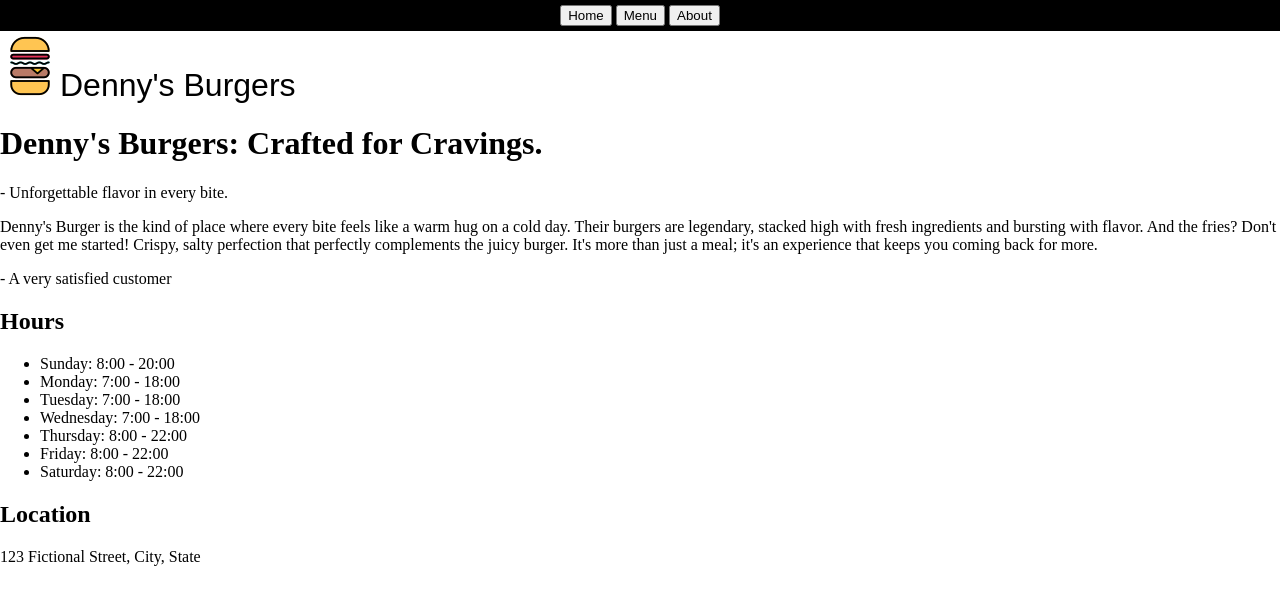
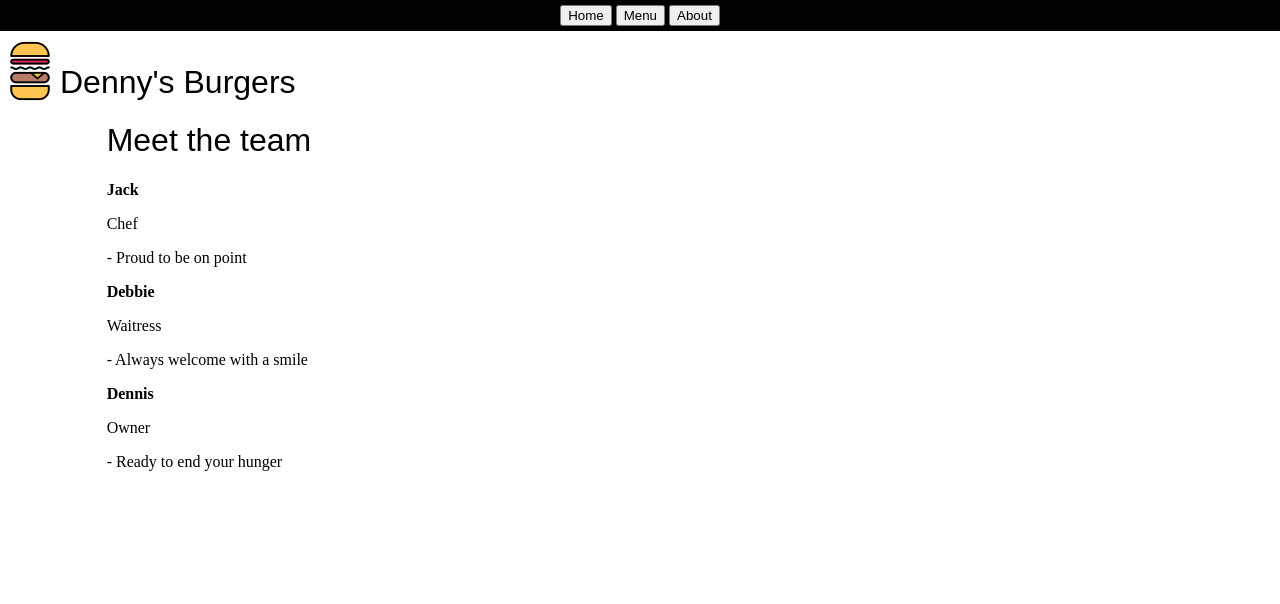
Before and after one commit to PedroDanadao/restaurant_page, a website built with webpack: page src/template.html in a window 1280 px wide. Both pictures are taken after a click on the button "About". Built offline with nearby package versions, Linux system fonts and the light colour scheme; a web font is replaced by a local one.

Commit message:
Add some styling to the pages

```diff
--- /dev/null
+++ b/src/contents/about_contents.js
@@ -0,0 +1,40 @@
+import { create_element, toggle_pages } from "./shared_functions";
+
+
+const content_element = document.querySelector("#content");
+const about_button = document.querySelector(".about_button");
+
+
+class AboutContents {
+    static about_container;
+    h1_about_title;
+
+    constructor() {
+        about_button.addEventListener("click", this.show_content);
+
+        AboutContents.about_container = create_element("div", "hide_content", '', content_element);
+
+        this.h1_about_title = create_element("h1", "about_title", "Meet the team", AboutContents.about_container);
+
+        this.add_staff("Jack", "Chef", "Proud to be on point");
+        this.add_staff("Debbie", "Waitress", "Always welcome with a smile");
+        this.add_staff("Dennis", "Owner", "Ready to end your hunger");
+    }
+
+    add_staff(name, description, catchphrase) {
+        const staff_container = create_element("div", "staff_container", '', AboutContents.about_container);
+
+        create_element("b", "staff_name", name, staff_container);
+        create_element("p", "staff_description", description, staff_container);
+        create_element("p", "staff_catchphrase", `- ${catchphrase}`, staff_container);
+    }
+
+    show_content() {
+        toggle_pages(AboutContents.about_container);
+    }
+    static hide_content() {
+        AboutContents.about_container.className = "hide_content";
+    }
+}
+
+export{AboutContents}
--- a/src/contents/menu_contents.js
+++ b/src/contents/menu_contents.js
@@ -24,6 +24,7 @@ const images_dict = {
 class MenuContents {
     static menu_container;
     h1_menu_title;
+    menu_grid_container;
 
     constructor() {
         menu_button.addEventListener("click", this.show_content)
@@ -32,28 +33,50 @@ class MenuContents {
 
         this.h1_menu_title = create_element("h1", "menu_title", "Menu", MenuContents.menu_container);
 
-        this.add_menu_item("traditional", "Traditional burger", 5, "traditional");
-        this.add_menu_item("chicken", "Chicken burger", 4, "chicken");
-        this.add_menu_item("steak jalapeño", "Steak Jalapeño", 7, "steak");
-        this.add_menu_item("ogre", "Ogre burger", 12, "ogre");
-        this.add_menu_item("hawaian", "Hawaian burger", 6, "hawaian");
-        this.add_menu_item("Vegan", "Vegan burger", 3, "vegan");
+        this.menu_grid_container = create_element("div", "menu_grid_container", '', MenuContents.menu_container);
+
+        this.add_menu_item("Traditional Burger",
+            "Savor the timeless taste of our Traditional Burger. This classic features a perfectly grilled, juicy patty, crisp lettuce, and a ripe, red tomato slice, all nestled between two soft, toasted buns. Simple, satisfying, and utterly delicious – a true homage to the original burger experience.",
+            5, "traditional");
+
+        this.add_menu_item("Chicken Burger",
+            "Experience a delightful twist with our Chicken Burger. Enjoy a golden-fried, crispy chicken fillet, fresh, crunchy lettuce, and a dollop of creamy mayonnaise, all served on a perfectly toasted bun. A lighter yet equally satisfying option that's bursting with flavor.",
+            4, "chicken");
+
+        this.add_menu_item("Steak Jalapeño Burger",
+            "Ignite your taste buds with our fiery Steak Jalapeño! This bold creation features tender, seasoned steak, sautéed onions, melted cheese, and a generous kick of fresh jalapeño peppers, all piled high on a toasted bun. It's a flavor explosion that's sure to satisfy your craving for something spicy and substantial.",
+            7, "steak");
+
+        this.add_menu_item("Ogre Burger",
+            "Unleash your hunger with the monstrous Ogre Burger! This colossal creation boasts three juicy beef patties, each layered with melted cheese, crisp lettuce, ripe tomatoes, red onions, and tangy pickles, all stacked sky-high on a sesame seed bun. It's an epic feast designed for the truly ravenous.",
+            12, "ogre");
+
+        this.add_menu_item("Hawaiian Burger",
+            "Escape to a tropical paradise with our Hawaiian Burger! This unique blend of sweet and savory features a perfectly grilled beef patty, melted cheese, crispy bacon, and a delicious grilled pineapple ring, all served on a toasted sesame seed bun. It's a flavor vacation in every bite!",
+            6, "hawaian");
+
+        this.add_menu_item("Vegan Burger",
+            "Discover a fresh and flavorful choice with our Vegan Burger! This delightful option features a savory plant-based patty, crisp lettuce, fresh tomato, and a hint of vegan mayo, all served on a toasted bun and topped with a single olive. It's a light, delicious, and guilt-free experience.",
+            3, "vegan");
     }
 
     add_menu_item(title, description, price, image_key) {
-        const menu_item_div = create_element("div", "menu_item_container", '', MenuContents.menu_container);
+        const menu_item_div = create_element("div", "menu_item_container", '', this.menu_grid_container);
 
         const title_h3 = create_element("h2", "item_title", title, menu_item_div);
         const description_paragraph = create_element("p", "item_description", description, menu_item_div);
-        const price_element = create_element("b", "item_price", `$${price}`, menu_item_div);
 
-        const image_element = create_element("img", "item_image", '', menu_item_div);
+        const image_and_price_container = create_element("div", "image_and_price_container", '', menu_item_div);
+
+        const image_element = create_element("img", "item_image", '', image_and_price_container);
         image_element.src = images_dict[image_key];
         image_element.width = 250;
+
+        const price_element = create_element("b", "item_price", `$${price},00`, image_and_price_container);
     }
 
     show_content() {
-        toggle_pages(MenuContents.menu_container)
+        toggle_pages(MenuContents.menu_container);
     }
     static hide_content() {
         MenuContents.menu_container.className = "hide_content";
--- a/src/contents/shared_functions.js
+++ b/src/contents/shared_functions.js
@@ -11,12 +11,14 @@ function create_element(type, class_name,  text_content='', parent_element) {
 
 import { HomeContents } from "./home_content";
 import { MenuContents } from "./menu_contents";
+import { AboutContents } from "./about_contents";
 
 function toggle_pages(page_to_show) {
     console.log("entered again");
 
     HomeContents.hide_content();
     MenuContents.hide_content();
+    AboutContents.hide_content();
 
     page_to_show.className = "show_content";
 }
--- a/src/index.js
+++ b/src/index.js
@@ -3,6 +3,7 @@ import "./style.css";
 import { create_element } from "./contents/shared_functions";
 import { HomeContents } from "./contents/home_content";
 import { MenuContents } from "./contents/menu_contents";
+import { AboutContents } from "./contents/about_contents";
 
 console.log("Ok");
 
@@ -10,13 +11,17 @@ export const content_element = document.querySelector("#content")
 
 import logo_image from "./images/logo_icon.png";
 
+const logo_container = create_element("span", "logo_container", '', content_element)
+
 const logo_image_element = document.createElement("img");
 logo_image_element.src = logo_image;
-content_element.appendChild(logo_image_element);
-const span_logo_name_element = create_element("span", "logo_name", "Denny's Burgers", content_element);
+logo_container.appendChild(logo_image_element);
+logo_image_element.className = "logo_image";
+const span_logo_name_element = create_element("span", "logo_name", "Denny's Burgers", logo_container);
 
 const home_contents = new HomeContents();
 const menu_contents = new MenuContents();
+const about_contents = new AboutContents();
 
 // content_element.appendChild(home_container);
 
--- a/src/style.css
+++ b/src/style.css
@@ -15,6 +15,11 @@ header {
     justify-content: center;
 }
 
+.logo_container {
+  display: flex;
+  align-items: end;
+  grid-column: 1 / -1;
+}
 .logo_name {
   font-family: "Story Script", sans-serif;
   font-weight: 400;
@@ -22,14 +27,55 @@ header {
   font-size: 2em;
 }
 
-/* #content {
-  display: block;
-} */
+h1, h2 {
+  font-family: "Story Script", sans-serif;
+  font-weight: 400;
+  font-style: normal;
+  font-size: 2em;
+}
 
-/* .show_content {
-  display: block;
-} */
+#content {
+  display: grid;
+  grid-template-columns: 1fr 10fr 1fr;
+  grid-template-rows: 65px 9fr;
+}
+
+.show_content,
+.hide_content {
+  /* background-color: aqua; */
+  grid-column: 2;
+  grid-row: 2;
+}
 
 .hide_content {
   display: none;
 }
+
+.menu_grid_container {
+  display: grid;
+  gap: 5px;
+
+  grid-template-columns: 1fr 1fr;
+}
+.menu_item_container {
+  background-color: rgb(228, 143, 82);
+  border-radius: 10px;
+  border: black dashed;
+  display: flex;
+  flex-direction: column;
+  padding: 10px;
+}
+.item_price {
+  font-family: "Story Script", sans-serif;
+  font-weight: 400;
+  font-style: normal;
+  font-size: 2em;
+}
+.image_and_price_container {
+  justify-self: end;
+  display: flex;
+  align-items: end;
+}
+.item_description {
+  max-width: 50ch;
+}
--- a/src/template.html
+++ b/src/template.html
@@ -13,7 +13,7 @@
             <button class="about_button">About</button>
         </nav>
     </header>
-    <div id="content" class="show_content">
+    <div id="content">
 
     </div>
 </body>
```
